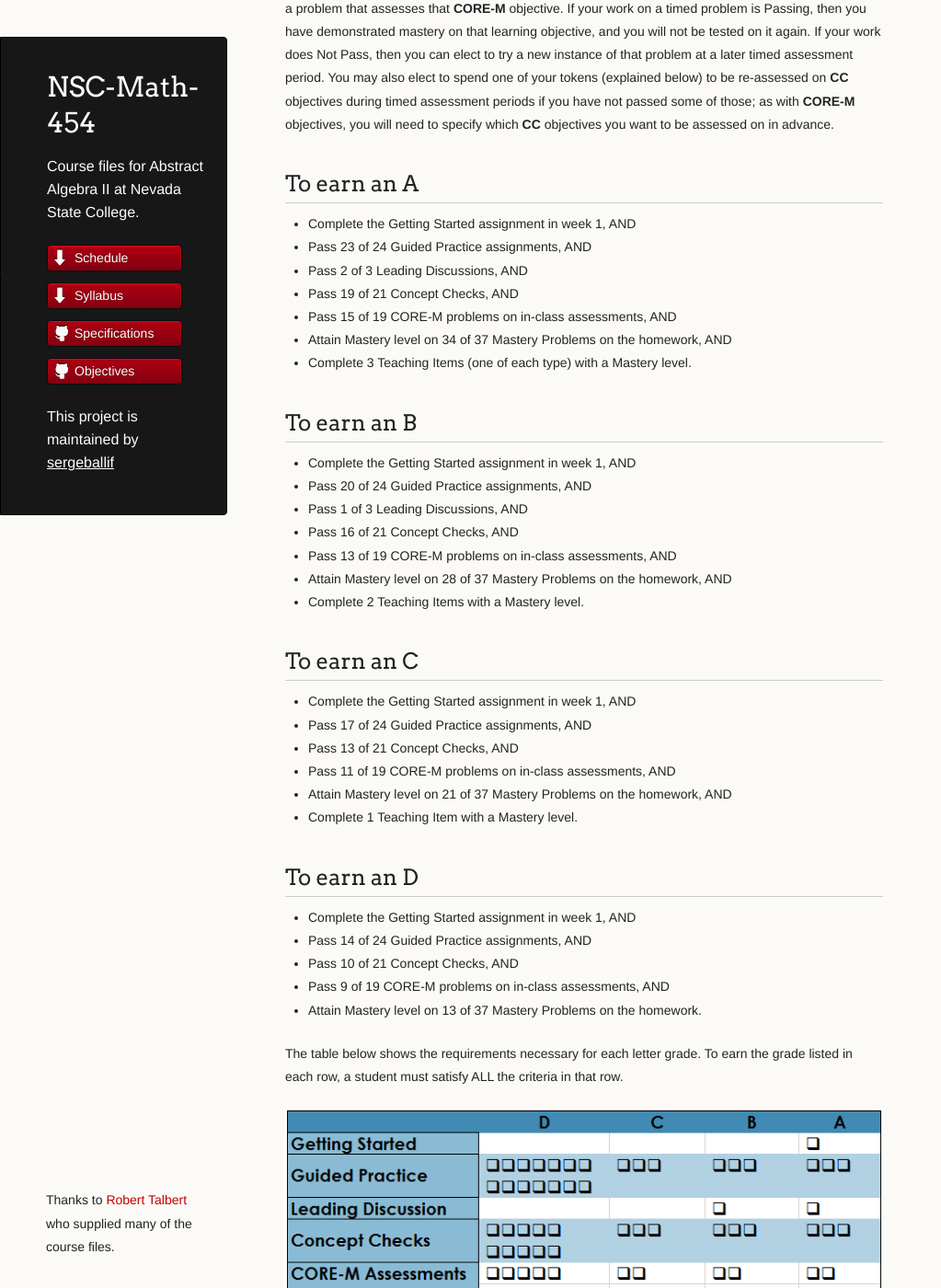
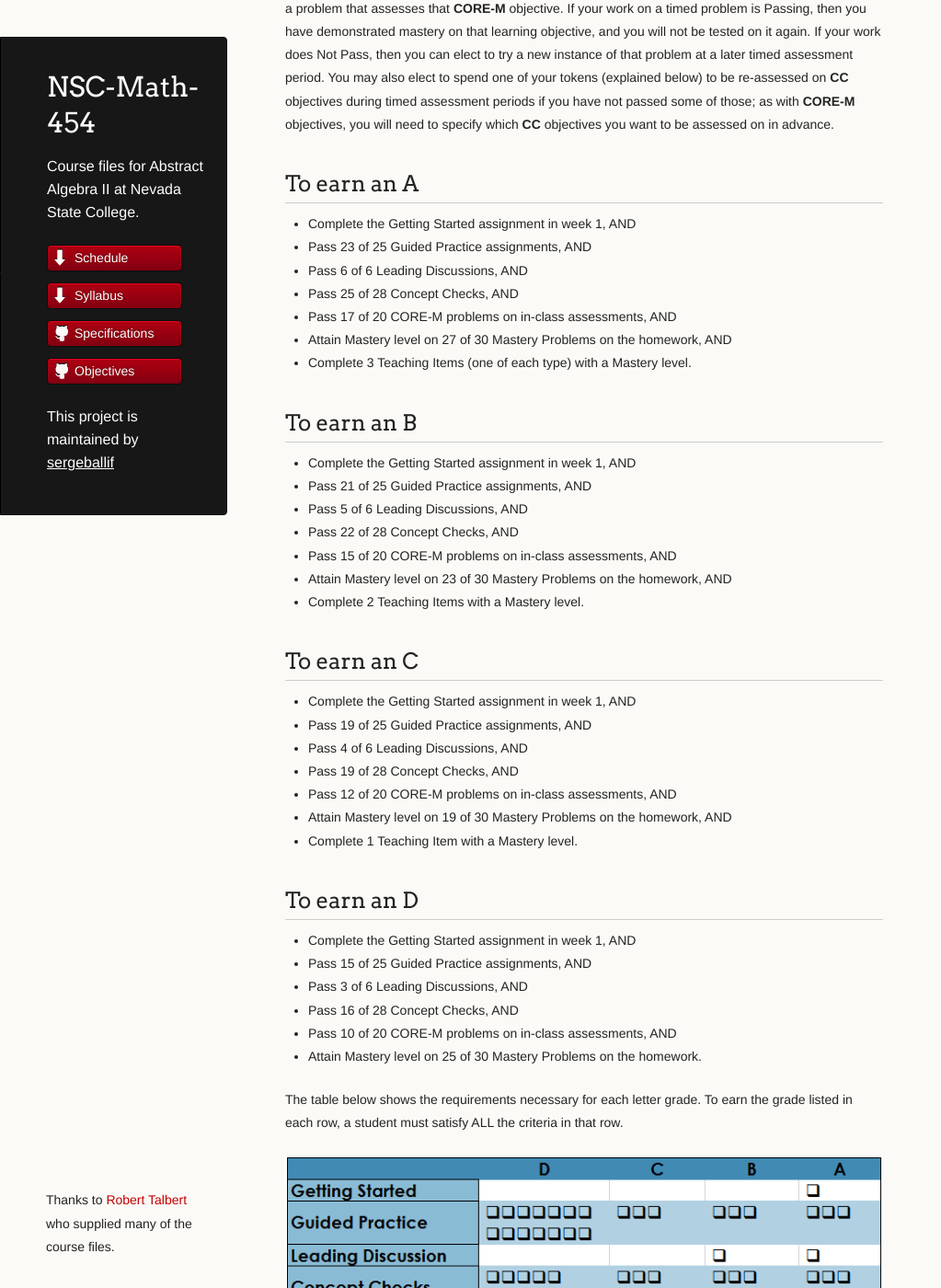
Before and after one commit to AaronWongNSC/MATH-454, a Jekyll site: the page built from Syllabus.md, in a window 1280 px wide and 1400 px high, scrolled down 3631 px. Shown: the whole window at 92% size, without its empty margins (0-1023 px from the left). Built offline with Jekyll 4.4.1, drawn with Linux system fonts in a browser that asks for light colours; some of the changed text lies outside the part shown.

Commit message:
Update Syllabus.md

```diff
--- a/Syllabus.md
+++ b/Syllabus.md
@@ -40,16 +40,13 @@ The object of the course for each student is to demonstrate mastery on as many l
   - __Desmos Activity__ Students will create a Desmos account at https://teacher.desmos.com and create a lesson activity that illustrates one of the __CORE-M__ objectives of the class.
 
 __Grading System__
-Math 454 uses a **points-free mastery-based grading system** that is designed to provide you with control over the grading process, transparency as to your progress toward a course grade, and a final course grade that truly reflects your actual mastery of course  concepts. Our grading system works as follows:
+Math 453 uses a **points-free mastery-based grading system** that is designed to provide you with control over the grading process, transparency as to your progress toward a course grade, and a final course grade that truly reflects your actual mastery of course  concepts. Our grading system works as follows:
 
 * At the beginning of the semester, you will be asked to decide on the target grade you plan to earn for the course. This does not need to be an “A”. You’ll be asked to carefully consider your goals, skill set, life situation, academic needs, and so on before stating your target grade. For some students, a “B” or even a “C” is perfectly sufficient and realistic, relative to their situation.
 * **The means of assessing your graded work in the class is done without using points**. Instead, your work is graded on a two-level scale of **Pass/No Pass** or on a three level scale of **Mastery/Progressing/Novice**. Whenever you submit work to be graded, I will employ my best professional judgment along with a clear list of specifications for categorizing that work. The specifications for your work are provided in a separate page, and you should make yourself intimately familiar with that page. Your Guided Practice, Leading Discussions, Concept Checks, and CORE-M Assessments, are graded on a Pass/No Pass basis; Mastery Problems and Teaching Items are graded using Mastery/Progressing/Novice designations.
 * The grade you earn at the end of the semester is determined by counting the number of items in each category that you complete at an acceptable level . There are no points involved and no statistical or numerical calculations.
 
-The table for determining your grade is given below. For reference: there are a total of 37 __M__ objectives, 19 of which are considered __CORE__ and 16 of which are outside the core. Also, there will be 12 Concept Checks, each of which will be assessed twice, 24 guided practice assignments, and 3 Teaching Items. “Pass” means the following:
-
-
-
+The table for determining your grade is given below. For reference: there are a total of 30 __M__ objectives, 20 of which are considered __CORE__ and 10 of which are outside the core. Also, there will be 28 Concept Checks, each of which will be assessed twice, 25 guided practice assignments, and 3 Teaching Items. “Pass” means the following:
 
 For Class Preparation, you receive a mark of Pass if (and only if) each item you are asked to submit
 provides evidence of a good­faith effort to give a correct answer. If you are asked to present your work, a
@@ -69,39 +66,42 @@ __CORE-M Assessments:__ At four different times during the semester, we will set
 ## To earn an A
 
 + Complete the Getting Started assignment in week 1, AND
-+ Pass 23 of 24 Guided Practice assignments, AND
-+ Pass 2 of 3 Leading Discussions, AND
-+ Pass 19 of 21 Concept Checks, AND
-+ Pass 15 of 19 CORE-M problems on in-class assessments, AND
-+ Attain Mastery level on 34 of 37 Mastery Problems on the homework, AND
++ Pass 23 of 25 Guided Practice assignments, AND
++ Pass 6 of 6 Leading Discussions, AND
++ Pass 25 of 28 Concept Checks, AND
++ Pass 17 of 20 CORE-M problems on in-class assessments, AND
++ Attain Mastery level on 27 of 30 Mastery Problems on the homework, AND
 + Complete 3 Teaching Items (one of each type) with a Mastery level.
 
 ## To earn an B
 
 + Complete the Getting Started assignment in week 1, AND
-+ Pass 20 of 24 Guided Practice assignments, AND
-+ Pass 1 of 3 Leading Discussions, AND
-+ Pass 16 of 21 Concept Checks, AND
-+ Pass 13 of 19 CORE-M problems on in-class assessments, AND
-+ Attain Mastery level on 28 of 37 Mastery Problems on the homework, AND
++ Pass 21 of 25 Guided Practice assignments, AND
++ Pass 5 of 6 Leading Discussions, AND
++ Pass 22 of 28 Concept Checks, AND
++ Pass 15 of 20 CORE-M problems on in-class assessments, AND
++ Attain Mastery level on 23 of 30 Mastery Problems on the homework, AND
 + Complete 2 Teaching Items with a Mastery level.
 
 ## To earn an C
 
 + Complete the Getting Started assignment in week 1, AND
-+ Pass 17 of 24 Guided Practice assignments, AND
-+ Pass 13 of 21 Concept Checks, AND
-+ Pass 11 of 19 CORE-M problems on in-class assessments, AND
-+ Attain Mastery level on 21 of 37 Mastery Problems on the homework, AND
++ Pass 19 of 25 Guided Practice assignments, AND
++ Pass 4 of 6 Leading Discussions, AND
++ Pass 19 of 28 Concept Checks, AND
++ Pass 12 of 20 CORE-M problems on in-class assessments, AND
++ Attain Mastery level on 19 of 30 Mastery Problems on the homework, AND
 + Complete 1 Teaching Item with a Mastery level.
 
 ## To earn an D
 
 + Complete the Getting Started assignment in week 1, AND
-+ Pass 14 of 24 Guided Practice assignments, AND
-+ Pass 10 of 21 Concept Checks, AND
-+ Pass 9 of 19 CORE-M problems on in-class assessments, AND
-+ Attain Mastery level on 13 of 37 Mastery Problems on the homework.
++ Pass 15 of 25 Guided Practice assignments, AND
++ Pass 3 of 6 Leading Discussions, AND
++ Pass 16 of 28 Concept Checks, AND
++ Pass 10 of 20 CORE-M problems on in-class assessments, AND
++ Attain Mastery level on 25 of 30 Mastery Problems on the homework.
+
 
 The table below shows the requirements necessary for each letter grade. To earn the grade listed in each row, a
 student must satisfy ALL the criteria in that row.
@@ -135,7 +135,7 @@ __Notes about this grading system:__ The advantages of this grading system are n
 * It gives a final grade that communicates real information about your mastery of the subject.
 * Finally, it allows you to be graded on what you eventually master, so that early missteps do not have to have a major negative future impact.
 
-The chief downside to this system is that it’s complicated. You can download my [sample gradebook](homework/Math454Gradebook.xlsx) to track your progress through the course to help make it easier. And if you have any questions or concerns about the system, please let me know.
+The chief downside to this system is that it’s complicated. You can download my [sample gradebook](homework/Math454GradebookSp18.xlsx) to track your progress through the course to help make it easier. And if you have any questions or concerns about the system, please let me know.
 
 ## What are the consequences of missing class?
 
```
Also changed, not shown: other parts of Syllabus.md (+1 -1 lines).
